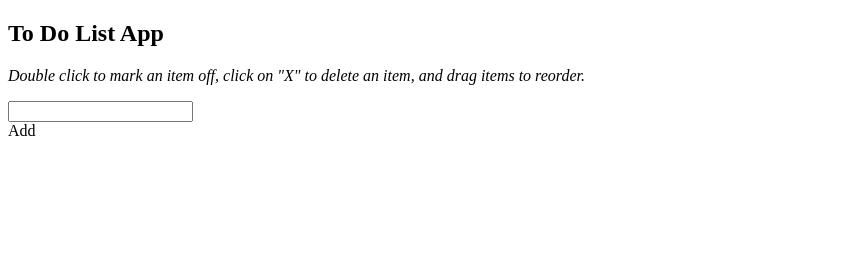
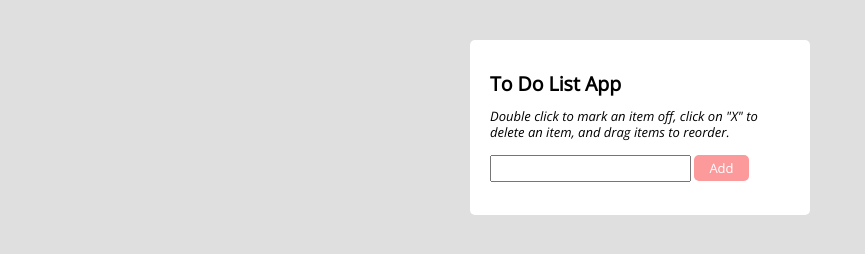
Before and after one commit to AdjeiMensah/to-do-list-app, a plain HTML site: page index.html in a window 1280 px wide. Shown: the whole page, without its empty margins (0-865 px from the left). Drawn offline with nearby package versions, Linux system fonts and the light colour scheme.

Commit message:
linked CSS file

```diff
--- a/index.html
+++ b/index.html
@@ -1,12 +1,12 @@
 <!DOCTYPE html>
 <html>
 
-<head>
-	<meta charset="utf-8">
-	<meta name="viewport" content="width=device-width">
-	<title>repl.it</title>
-	<link href="style.css" rel="stylesheet" type="text/css" />
-</head>
+	<head>
+		<meta charset="UTF-8">
+		<title>My To-Do List App</title>
+		<link rel="stylesheet" type="text/css" href="style.css/styles.css">
+		<script src="script.js/script.js"></script>
+	  </head>
 
 <body>
 	<div class="container">
```
Also changed, not shown: script.js/script.js (renamed from script.js/scrit.js), 2 other files.
